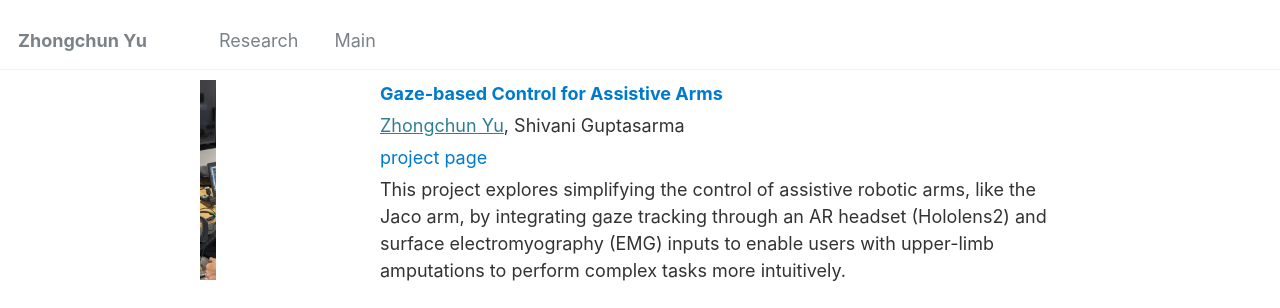
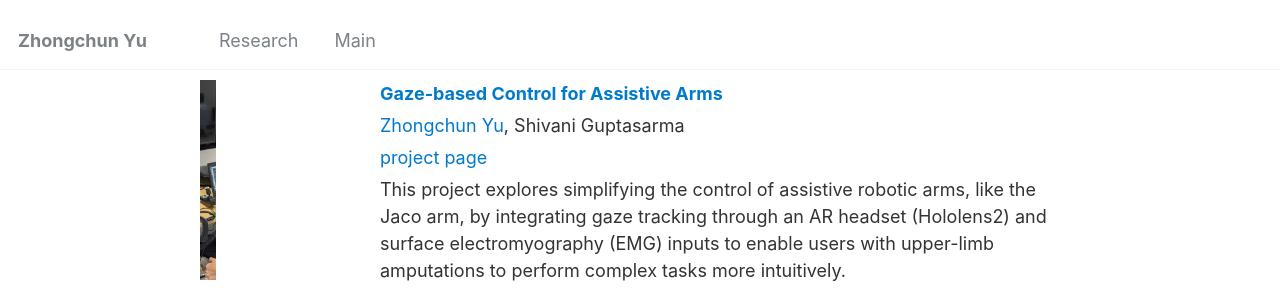
Before and after one commit to yuzhongchun17/yuzhongchun17.github.io, a Jekyll site: the page built from _pages/research.html, in a window 1280 px wide. Shown: the top 308 px of the page. Built offline with Jekyll 4.4.1, drawn with Linux system fonts in a browser that asks for light colours.

Commit message:
fix author hyperlink hover style

```diff
--- a/_pages/research.html
+++ b/_pages/research.html
@@ -73,9 +73,14 @@
       font-style: italic;
     }
 
-    .research-authors:hover {
-      color: orange; /* Change to orange on hover */
-      text-decoration: none; /* Remove underline */
+    .research-authors a {
+      color: #007acc; /* Link color, matches other links */
+      text-decoration: none; /* No underline for author links */
+      transition: color 0.3s; /* Smooth transition for hover effect */
+    }
+
+    .research-authors a:hover {
+      color: orange; /* Change color on hover */
     }
 
     .research-links a {
```
